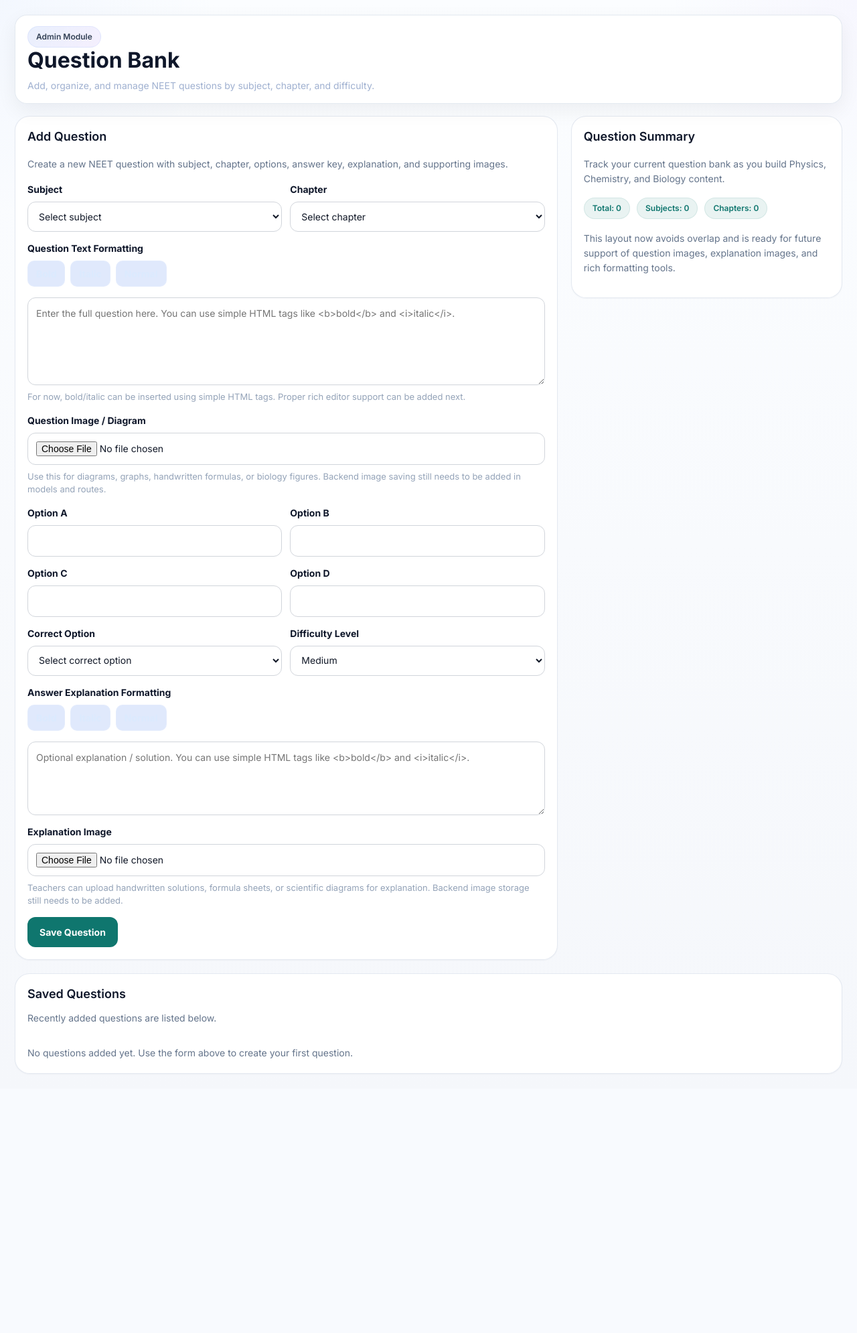
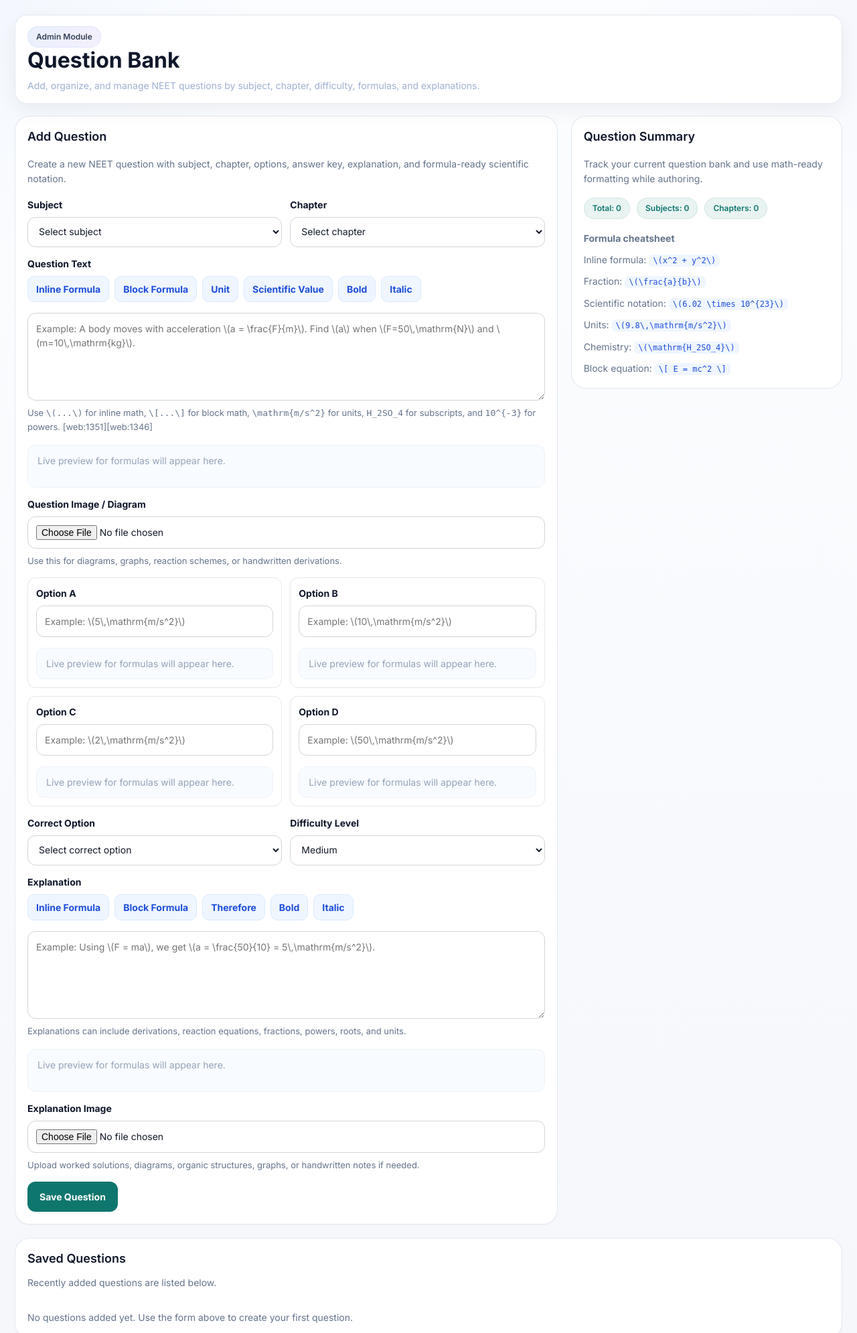
Before and after one commit to mudit0829/neet-platform, a Flask app: template templates/admin_questions.html in a window 1280 px wide. Shown: the top 1990 px of the page at 67% size. Before the commit the page ends 1603 px from the top, so only its background shows below. Run offline with Flask 3, Linux system fonts and the light colour scheme; the template is opened without the code that fills it, so the values that code supplies are empty.

Commit message:
Update admin_questions.html

```diff
--- a/templates/admin_questions.html
+++ b/templates/admin_questions.html
@@ -101,9 +101,9 @@
   }
 
   .qb-toolbar button {
-    border: 1px solid rgba(255,255,255,0.12);
-    background: rgba(37, 99, 235, 0.14);
-    color: #dbeafe;
+    border: 1px solid #dbeafe;
+    background: #eff6ff;
+    color: #1d4ed8;
     padding: 8px 12px;
     border-radius: 10px;
     font-weight: 700;
@@ -111,13 +111,13 @@
   }
 
   .qb-toolbar button:hover {
-    background: rgba(37, 99, 235, 0.22);
+    background: #dbeafe;
   }
 
   .qb-note {
     font-size: 13px;
-    color: #94a3b8;
-    line-height: 1.5;
+    color: #64748b;
+    line-height: 1.6;
   }
 
   .qb-submit {
@@ -161,6 +161,60 @@
     color: #111827;
   }
 
+  .qb-math-grid {
+    display: grid;
+    gap: 12px;
+  }
+
+  .qb-math-preview {
+    min-height: 64px;
+  }
+
+  .qb-preview-title {
+    font-size: 12px;
+    font-weight: 700;
+    color: #64748b;
+    text-transform: uppercase;
+    letter-spacing: 0.06em;
+    margin-bottom: 6px;
+  }
+
+  .qb-option-card {
+    padding: 12px;
+    border: 1px solid #e5e7eb;
+    border-radius: 12px;
+    background: #ffffff;
+  }
+
+  .qb-option-grid {
+    display: grid;
+    grid-template-columns: repeat(2, minmax(0, 1fr));
+    gap: 12px;
+  }
+
+  .qb-cheatsheet {
+    display: grid;
+    gap: 10px;
+  }
+
+  .qb-cheatsheet code {
+    padding: 2px 6px;
+    border-radius: 6px;
+    background: #eff6ff;
+    color: #1d4ed8;
+    font-size: 12px;
+  }
+
+  .qb-saved-stem {
+    min-width: 320px;
+    max-width: 520px;
+  }
+
+  .qb-saved-stem .math-content {
+    max-height: 84px;
+    overflow: hidden;
+  }
+
   @media (max-width: 1200px) {
     .qb-grid {
       grid-template-columns: 1fr;
@@ -168,7 +222,8 @@
   }
 
   @media (max-width: 768px) {
-    .qb-row-2 {
+    .qb-row-2,
+    .qb-option-grid {
       grid-template-columns: 1fr;
     }
   }
@@ -179,7 +234,7 @@
     <div>
       <div class="topbar-chip">Admin Module</div>
       <h1>Question Bank</h1>
-      <p>Add, organize, and manage NEET questions by subject, chapter, and difficulty.</p>
+      <p>Add, organize, and manage NEET questions by subject, chapter, difficulty, formulas, and explanations.</p>
     </div>
   </div>
 
@@ -199,7 +254,7 @@
     <div class="panel-card qb-form">
       <h3>Add Question</h3>
       <p class="panel-text" style="margin-bottom:16px;">
-        Create a new NEET question with subject, chapter, options, answer key, explanation, and supporting images.
+        Create a new NEET question with subject, chapter, options, answer key, explanation, and formula-ready scientific notation.
       </p>
 
       <form method="POST" action="{{ url_for('admin.questions_page') }}" enctype="multipart/form-data" class="qb-form-grid">
@@ -228,52 +283,106 @@
         </div>
 
         <div class="qb-field">
-          <label>Question Text Formatting</label>
+          <label>Question Text</label>
           <div class="qb-toolbar">
+            <button type="button" onclick="insertAtCursor('stem', '\\\\(x^2\\\\)')">Inline Formula</button>
+            <button type="button" onclick="insertAtCursor('stem', '\\\\[ \\\\frac{a}{b} \\\\]')">Block Formula</button>
+            <button type="button" onclick="insertAtCursor('stem', '\\\\mathrm{m/s^2}')">Unit</button>
+            <button type="button" onclick="insertAtCursor('stem', '\\\\times 10^{-3}')">Scientific Value</button>
             <button type="button" onclick="wrapTextarea('stem', '<b>', '</b>')">Bold</button>
             <button type="button" onclick="wrapTextarea('stem', '<i>', '</i>')">Italic</button>
-            <button type="button" onclick="wrapTextarea('stem', '', '')">Normal</button>
           </div>
           <textarea
             name="stem"
             id="stem"
             rows="5"
             required
-            placeholder="Enter the full question here. You can use simple HTML tags like <b>bold</b> and <i>italic</i>."
             class="qb-textarea"
+            placeholder="Example: A body moves with acceleration \(a = \frac{F}{m}\). Find \(a\) when \(F=50\,\mathrm{N}\) and \(m=10\,\mathrm{kg}\)."
+            data-math-source
+            data-math-preview="#stem-preview"
           ></textarea>
           <div class="qb-note">
-            For now, bold/italic can be inserted using simple HTML tags. Proper rich editor support can be added next.
+            Use <code>\(...\)</code> for inline math, <code>\[...\]</code> for block math, <code>\mathrm{m/s^2}</code> for units, <code>H_2SO_4</code> for subscripts, and <code>10^{-3}</code> for powers. [web:1351][web:1346]
           </div>
+          <div class="math-preview-box math-content qb-math-preview" id="stem-preview" data-render-math></div>
         </div>
 
         <div class="qb-field">
           <label for="question_image">Question Image / Diagram</label>
           <input type="file" name="question_image" id="question_image" accept="image/*" class="qb-file">
           <div class="qb-note">
-            Use this for diagrams, graphs, handwritten formulas, or biology figures. Backend image saving still needs to be added in models and routes.
+            Use this for diagrams, graphs, reaction schemes, or handwritten derivations.
           </div>
         </div>
 
-        <div class="qb-row-2">
+        <div class="qb-option-grid">
+          <div class="qb-option-card">
             <div class="qb-field">
               <label for="option_a">Option A</label>
-            <input type="text" name="option_a" id="option_a" required class="qb-input">
-          </div>
-          <div class="qb-field">
-            <label for="option_b">Option B</label>
-            <input type="text" name="option_b" id="option_b" required class="qb-input">
+              <input
+                type="text"
+                name="option_a"
+                id="option_a"
+                required
+                class="qb-input"
+                data-math-source
+                data-math-preview="#option-a-preview"
+                placeholder="Example: \(5\,\mathrm{m/s^2}\)"
+              >
+              <div class="math-preview-box math-content" id="option-a-preview" data-render-math></div>
             </div>
           </div>
 
-        <div class="qb-row-2">
+          <div class="qb-option-card">
+            <div class="qb-field">
+              <label for="option_b">Option B</label>
+              <input
+                type="text"
+                name="option_b"
+                id="option_b"
+                required
+                class="qb-input"
+                data-math-source
+                data-math-preview="#option-b-preview"
+                placeholder="Example: \(10\,\mathrm{m/s^2}\)"
+              >
+              <div class="math-preview-box math-content" id="option-b-preview" data-render-math></div>
+            </div>
+          </div>
+
+          <div class="qb-option-card">
             <div class="qb-field">
               <label for="option_c">Option C</label>
-            <input type="text" name="option_c" id="option_c" required class="qb-input">
+              <input
+                type="text"
+                name="option_c"
+                id="option_c"
+                required
+                class="qb-input"
+                data-math-source
+                data-math-preview="#option-c-preview"
+                placeholder="Example: \(2\,\mathrm{m/s^2}\)"
+              >
+              <div class="math-preview-box math-content" id="option-c-preview" data-render-math></div>
             </div>
+          </div>
+
+          <div class="qb-option-card">
             <div class="qb-field">
               <label for="option_d">Option D</label>
-            <input type="text" name="option_d" id="option_d" required class="qb-input">
+              <input
+                type="text"
+                name="option_d"
+                id="option_d"
+                required
+                class="qb-input"
+                data-math-source
+                data-math-preview="#option-d-preview"
+                placeholder="Example: \(50\,\mathrm{m/s^2}\)"
+              >
+              <div class="math-preview-box math-content" id="option-d-preview" data-render-math></div>
+            </div>
           </div>
         </div>
 
@@ -300,26 +409,34 @@
         </div>
 
         <div class="qb-field">
-          <label>Answer Explanation Formatting</label>
+          <label>Explanation</label>
           <div class="qb-toolbar">
+            <button type="button" onclick="insertAtCursor('explanation', '\\\\(F = ma\\\\)')">Inline Formula</button>
+            <button type="button" onclick="insertAtCursor('explanation', '\\\\[ a = \\\\frac{F}{m} \\\\]')">Block Formula</button>
+            <button type="button" onclick="insertAtCursor('explanation', '\\\\therefore')">Therefore</button>
             <button type="button" onclick="wrapTextarea('explanation', '<b>', '</b>')">Bold</button>
             <button type="button" onclick="wrapTextarea('explanation', '<i>', '</i>')">Italic</button>
-            <button type="button" onclick="wrapTextarea('explanation', '', '')">Normal</button>
           </div>
           <textarea
             name="explanation"
             id="explanation"
-            rows="4"
-            placeholder="Optional explanation / solution. You can use simple HTML tags like <b>bold</b> and <i>italic</i>."
+            rows="5"
             class="qb-textarea"
+            placeholder="Example: Using \(F = ma\), we get \(a = \frac{50}{10} = 5\,\mathrm{m/s^2}\)."
+            data-math-source
+            data-math-preview="#explanation-preview"
           ></textarea>
+          <div class="qb-note">
+            Explanations can include derivations, reaction equations, fractions, powers, roots, and units.
+          </div>
+          <div class="math-preview-box math-content qb-math-preview" id="explanation-preview" data-render-math></div>
         </div>
 
         <div class="qb-field">
           <label for="explanation_image">Explanation Image</label>
           <input type="file" name="explanation_image" id="explanation_image" accept="image/*" class="qb-file">
           <div class="qb-note">
-            Teachers can upload handwritten solutions, formula sheets, or scientific diagrams for explanation. Backend image storage still needs to be added.
+            Upload worked solutions, diagrams, organic structures, graphs, or handwritten notes if needed.
           </div>
         </div>
 
@@ -332,7 +449,7 @@
     <div class="panel-card qb-sidecard">
       <h3>Question Summary</h3>
       <p class="panel-text" style="margin-bottom:16px;">
-        Track your current question bank as you build Physics, Chemistry, and Biology content.
+        Track your current question bank and use math-ready formatting while authoring.
       </p>
 
       <div class="qb-summary-chips">
@@ -341,9 +458,15 @@
         <span class="module-chip">Chapters: {{ chapters|length }}</span>
       </div>
 
-      <p class="panel-text">
-        This layout now avoids overlap and is ready for future support of question images, explanation images, and rich formatting tools.
-      </p>
+      <div class="qb-cheatsheet">
+        <div class="panel-text"><strong>Formula cheatsheet</strong></div>
+        <div class="panel-text">Inline formula: <code>\(x^2 + y^2\)</code></div>
+        <div class="panel-text">Fraction: <code>\(\frac{a}{b}\)</code></div>
+        <div class="panel-text">Scientific notation: <code>\(6.02 \times 10^{23}\)</code></div>
+        <div class="panel-text">Units: <code>\(9.8\,\mathrm{m/s^2}\)</code></div>
+        <div class="panel-text">Chemistry: <code>\(\mathrm{H_2SO_4}\)</code></div>
+        <div class="panel-text">Block equation: <code>\[ E = mc^2 \]</code></div>
+      </div>
     </div>
   </section>
 
@@ -374,7 +497,9 @@
                 <td>{{ question.id }}</td>
                 <td>{{ question.subject.name if question.subject else "-" }}</td>
                 <td>{{ question.chapter.name if question.chapter else "-" }}</td>
-                <td style="min-width:320px;">{{ question.stem[:140] }}{% if question.stem|length > 140 %}...{% endif %}</td>
+                <td class="qb-saved-stem">
+                  <div class="math-content" data-render-math>{{ question.stem|safe }}</div>
+                </td>
                 <td><span class="module-chip">{{ question.correct_option }}</span></td>
                 <td>{{ question.difficulty_level|capitalize }}</td>
               </tr>
@@ -389,7 +514,9 @@
     {% endif %}
   </section>
 </section>
+{% endblock %}
 
+{% block scripts %}
 <script>
   function wrapTextarea(id, startTag, endTag) {
     const textarea = document.getElementById(id);
@@ -399,17 +526,30 @@
     const end = textarea.selectionEnd;
     const text = textarea.value;
     const selected = text.substring(start, end);
+    const replacement = startTag + selected + endTag;
 
-    if (!selected && !startTag && !endTag) {
-      textarea.focus();
-      return;
-    }
-
-    const replacement = startTag + selected + endTag;
     textarea.value = text.substring(0, start) + replacement + text.substring(end);
     textarea.focus();
     textarea.selectionStart = start + startTag.length;
     textarea.selectionEnd = start + startTag.length + selected.length;
+
+    if (window.renderMathEverywhere) {
+      window.renderMathEverywhere();
+    }
+  }
+
+  function insertAtCursor(id, value) {
+    const field = document.getElementById(id);
+    if (!field) return;
+
+    const start = field.selectionStart || 0;
+    const end = field.selectionEnd || 0;
+    const original = field.value || '';
+
+    field.value = original.slice(0, start) + value + original.slice(end);
+    field.focus();
+    field.selectionStart = field.selectionEnd = start + value.length;
+    field.dispatchEvent(new Event('input', { bubbles: true }));
   }
 </script>
 {% endblock %}
```
Lines whose indentation alone changed are shown as unchanged.
